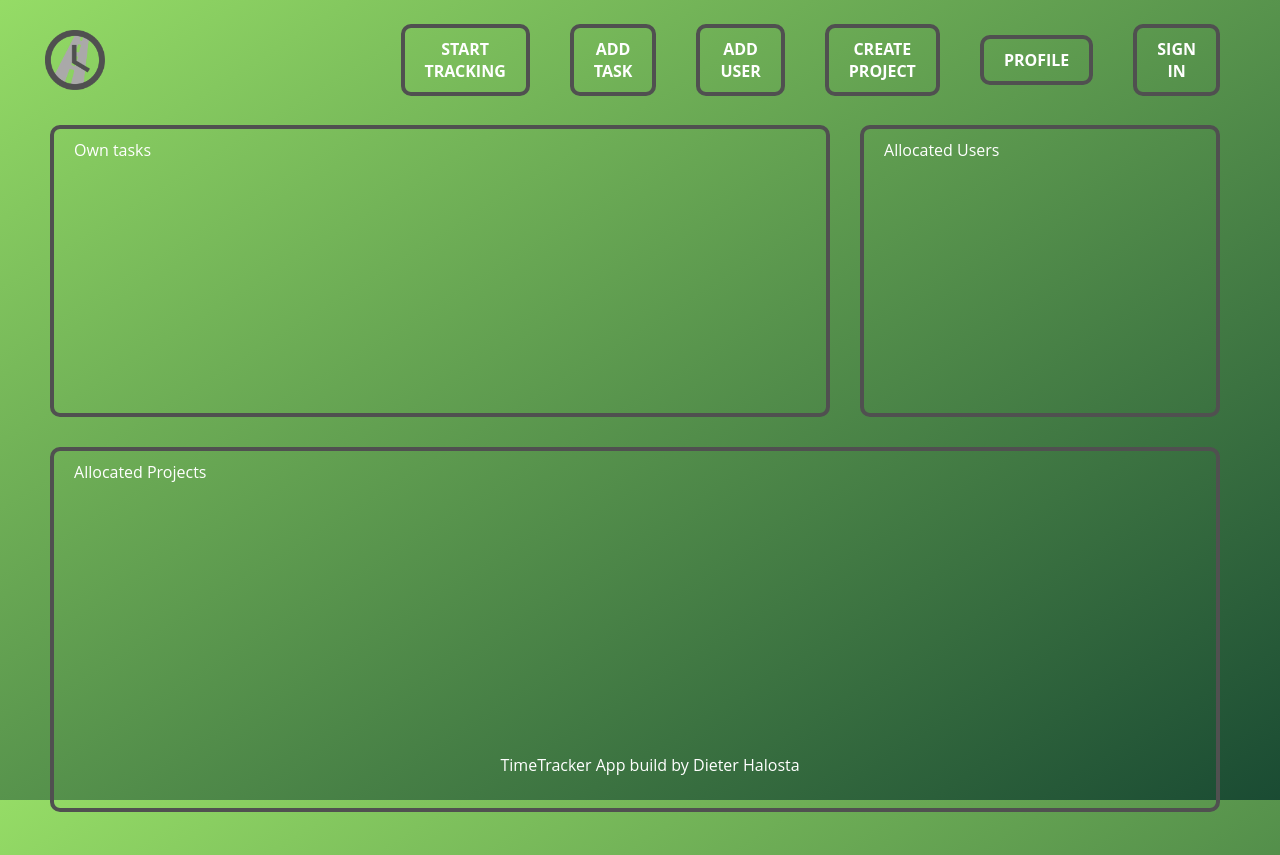
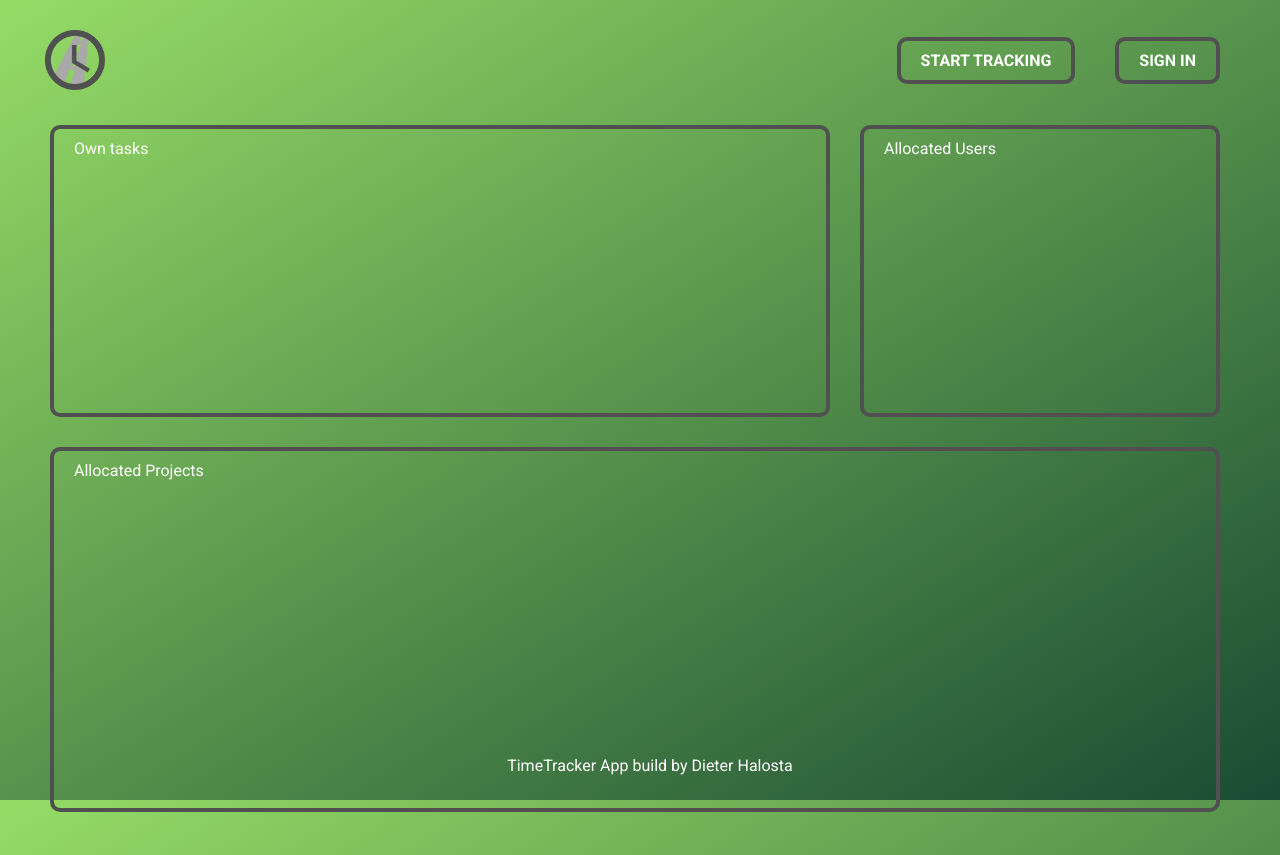
Before and after one commit to dieterhalosta/time-tracker, a React (Create React App) app: page / in a window 1280 px wide. Built offline with nearby package versions, Linux system fonts and the light colour scheme.

Commit message:
working on changing the design and implementing a side bar with menus

```diff
--- a/package.json
+++ b/package.json
@@ -3,9 +3,12 @@
   "version": "0.1.0",
   "private": true,
   "dependencies": {
+    "@material-ui/core": "^4.11.3",
+    "@material-ui/icons": "^4.11.2",
     "@testing-library/jest-dom": "^5.11.4",
     "@testing-library/react": "^11.1.0",
     "@testing-library/user-event": "^12.1.10",
+    "fontsource-roboto": "^4.0.0",
     "react": "^17.0.1",
     "react-dom": "^17.0.1",
     "react-router-dom": "^5.2.0",
--- a/public/index.html
+++ b/public/index.html
@@ -24,6 +24,10 @@
       work correctly both with client-side routing and a non-root public URL.
       Learn how to configure a non-root public URL by running `npm run build`.
     -->
+
+    <link rel="stylesheet" href="https://fonts.googleapis.com/css?family=Roboto:300,400,500,700&display=swap" />
+    <link rel="stylesheet" href="https://fonts.googleapis.com/icon?family=Material+Icons" />
+
     <title>Time Tracker</title>
   </head>
   <body>
--- a/src/App.js
+++ b/src/App.js
@@ -4,17 +4,19 @@ import { GlobalStyle } from "./global.styles";
 import Footer from "./components/Footer/Footer.component";
 import LogInPage from "./pages/LogInPage/LogIn.component";
 import ResetPasswordPage from "./pages/ResetPasswordPage/ResetPassword.component";
-import Dashboard from "./pages/DashboardPage/Dashboard.component";
+import DashboardPage from "./pages/DashboardPage/Dashboard.component";
+import SideBar from './components/SideBar/SideBar.component'
 // import Header from "./components/Header/Header.component";
 
 const App = () => {
   return (
     <div>
       <GlobalStyle />
+
       <Switch>
         <Route exact path='/login' component={LogInPage} />
         <Route exact path='/resetpassword' component={ResetPasswordPage} />
-        <Route exact path='/' component={Dashboard} />
+        <Route exact path='/' component={DashboardPage} />
       </Switch>
       <Footer />
     </div>
--- a/src/components/Header/Header.component.jsx
+++ b/src/components/Header/Header.component.jsx
@@ -17,10 +17,10 @@ const Header = ({ currentUser, signOutStart }) => {
       </LogoContainer>
       <OptionsContainer>
         <Tracker>START TRACKING</Tracker>
-        <OptionLink to='/addtask'>ADD TASK</OptionLink>
+        {/* <OptionLink to='/addtask'>ADD TASK</OptionLink>
         <OptionLink to='/adduser'>ADD USER</OptionLink>
         <OptionLink to='/addproject'>CREATE PROJECT</OptionLink>
-        <OptionLink to='/userdetails'>PROFILE</OptionLink>
+        <OptionLink to='/userdetails'>PROFILE</OptionLink> */}
         {currentUser ? (
           <OptionLink as='div' onClick={signOutStart}>
             SIGN OUT
--- /dev/null
+++ b/src/components/SideBar/SideBar.component.jsx
@@ -0,0 +1,26 @@
+import React from "react";
+import Drawer from "@material-ui/core/Drawer";
+import Icon from "@material-ui/core/Icon";
+import { makeStyles } from "@material-ui/core/styles";
+
+import { OptionLink, SideBarContainer } from "./SideBar.styles";
+// import styles from "assets/jss/material-dashboard-react/components/sidebarStyle.js";
+
+// const useStyles = makeStyles(styles);
+
+const SideBar = (props) => {
+  return (
+    <SideBarContainer open='open'>
+      <OptionLink to='/'>Logo</OptionLink>
+      <div> Time Tracker</div>
+
+      <OptionLink to='/dashdoard'>Button Dashboard</OptionLink>
+      <OptionLink to='/addtask'>ADD TASK</OptionLink>
+      <OptionLink to='/adduser'>ADD USER</OptionLink>
+      <OptionLink to='/addproject'>CREATE PROJECT</OptionLink>
+      <OptionLink to='/userdetails'>PROFILE</OptionLink>
+    </SideBarContainer>
+  );
+};
+
+export default SideBar;
--- /dev/null
+++ b/src/components/SideBar/SideBar.styles.jsx
@@ -0,0 +1,27 @@
+import styled, { css } from "styled-components";
+import { Link } from "react-router-dom";
+
+const SideBarButtons = css`
+  border: 4px solid #505050;
+  border-radius: 10px;
+  padding: 10px 20px;
+  margin: 10px 20px;
+  text-align: center;
+  cursor: pointer;
+`;
+
+export const SideBarContainer = styled.div`
+width: 300px;
+height: 100%;
+left: 0;
+top: 0;
+background-color: white;
+
+
+`
+
+
+
+export const OptionLink = styled(Link)`
+  ${SideBarButtons}
+`;
--- a/src/global.styles.js
+++ b/src/global.styles.js
@@ -4,7 +4,7 @@ export const GlobalStyle = createGlobalStyle`
 	body {
 		width: 100vw;
 		height: 100vh;
-		font-family: 'Open Sans';
+		font-family: 'Roboto';
 		margin: 0;
 		padding: 20px 40px;
         color: white;
--- a/src/pages/DashboardPage/Dashboard.component.jsx
+++ b/src/pages/DashboardPage/Dashboard.component.jsx
@@ -1,8 +1,9 @@
 import React from "react";
 import {PageContainer,FirstSection,UserTasksContainer,AllocatedUsersContainer,SecondSection,AllocatedProjectsContainer} from './Dashboard.styles'
 import Header from "../../components/Header/Header.component";
+import SideBar from '../../components/SideBar/SideBar.component'
 
-const Dashboard = ({ checkUserSession, currentUser }) => {
+const DashboardPage = ({ checkUserSession, currentUser }) => {
   return (
     <div>
       <Header />
@@ -20,4 +21,4 @@ const Dashboard = ({ checkUserSession, currentUser }) => {
   );
 };
 
-export default Dashboard;
+export default DashboardPage;
```
Also changed, not shown: src/routes.js (added, +15 -0 lines), 2 other files (tests, documents, lock files or other folders).
